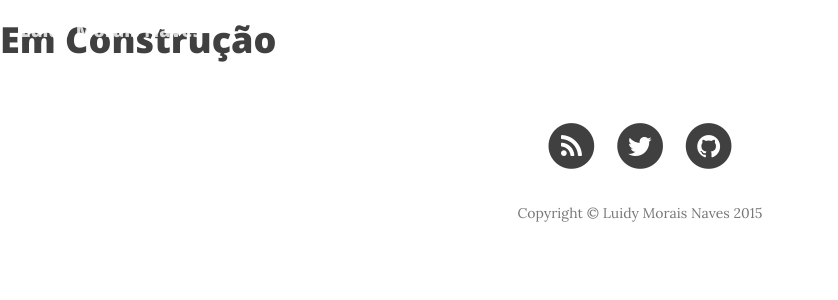
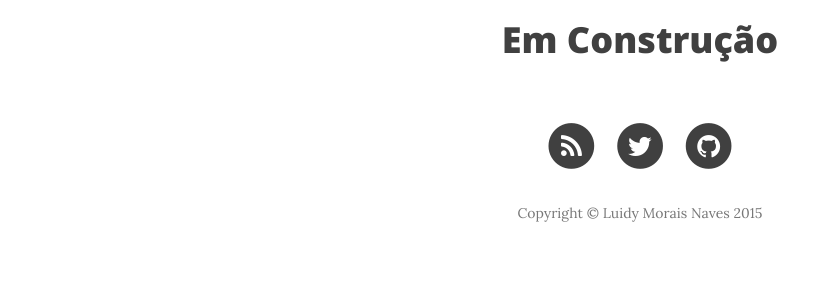
Before and after one commit to luidymorais/luidymorais.github.io, a Jekyll site: the page built from index.html, in a window 1280 px wide. Shown: the top 300 px of the page, without its empty margins (0-838 px from the left). Built offline with Jekyll 4.4.1, drawn with Linux system fonts in a browser that asks for light colours; nearby versions of some CDN libraries; the list of posts is cut into pages by our own code; comment, search, counter and statistics services are not loaded.

Commit message:
ajuste index construção

```diff
--- a/index.html
+++ b/index.html
@@ -4,6 +4,12 @@ layout: default
 
 <div class="home">
 
-  <h1 class="page-heading">Em Construção</h1>
+<div class="mui-container">
+<div class="mui-row">
+<div class="mui-col-md-12">
+  <h1 style="text-align: center">Em Construção</h1>
+  </div>
+</div>
+</div>
 
 </div>
```
